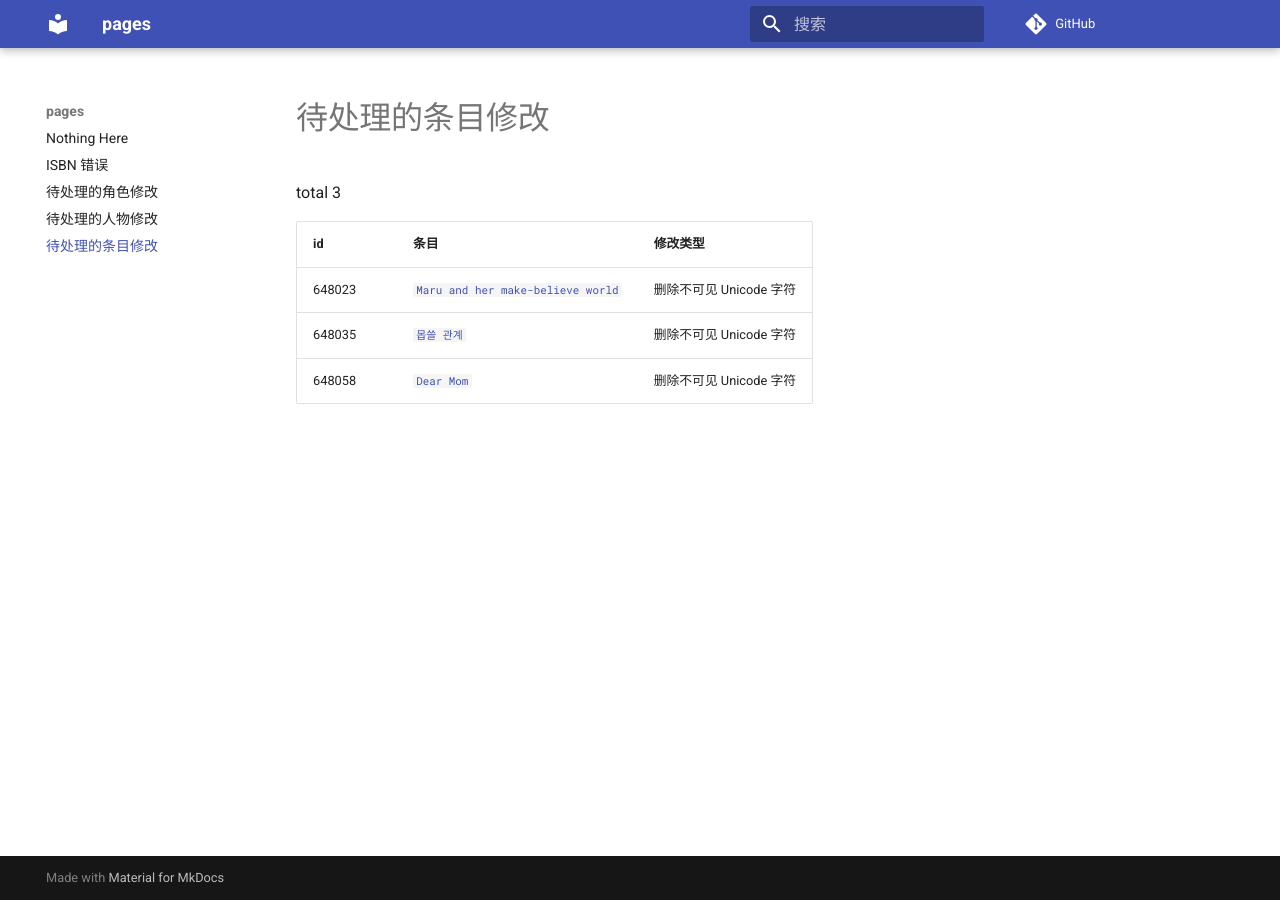
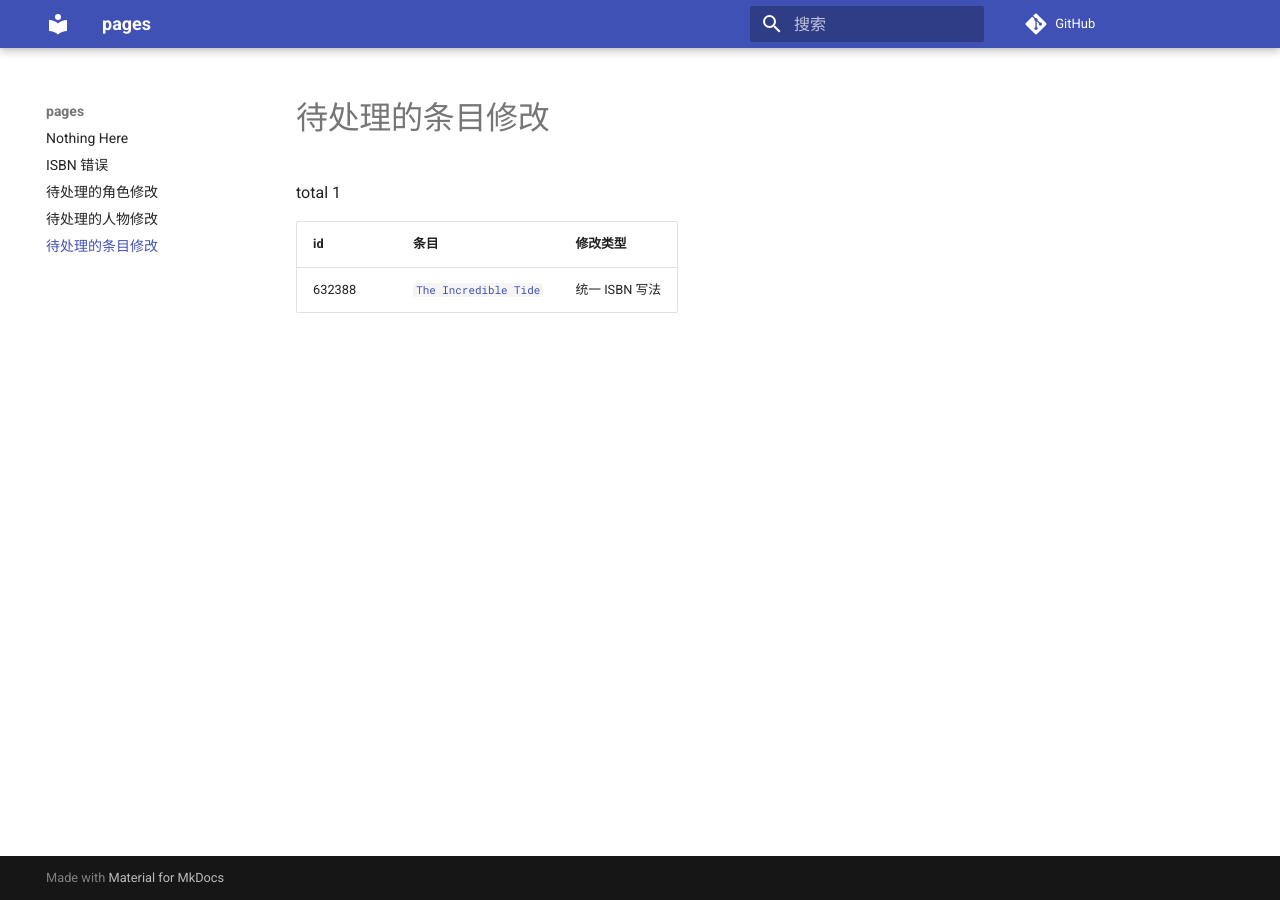
Before and after one commit to trim21/bangumi-pages, an MkDocs documentation site: the page built from docs/pending-subject-changes.md, in a window 1280 px wide. Built offline with MkDocs 1.6.1 and Material for MkDocs 9.7.7, drawn with Linux system fonts in a browser that asks for light colours; comment, search, counter and statistics services are not loaded.

Commit message:
update pending-changes.md

```diff
--- a/docs/pending-subject-changes.md
+++ b/docs/pending-subject-changes.md
@@ -1,9 +1,7 @@
 # 待处理的条目修改
 
-total 3
+total 1
 
 | id | 条目 | 修改类型 |
 | --- | --- | --- |
-| 648023 | [`Maru and her make-believe world`](https://bgm.tv/subject/648023) | 删除不可见 Unicode 字符 |
-| 648035 | [`몹쓸 관계`](https://bgm.tv/subject/648035) | 删除不可见 Unicode 字符 |
-| 648058 | [`Dear Mom`](https://bgm.tv/subject/648058) | 删除不可见 Unicode 字符 |
+| 632388 | [`The Incredible Tide`](https://bgm.tv/subject/632388) | 统一 ISBN 写法 |
```
